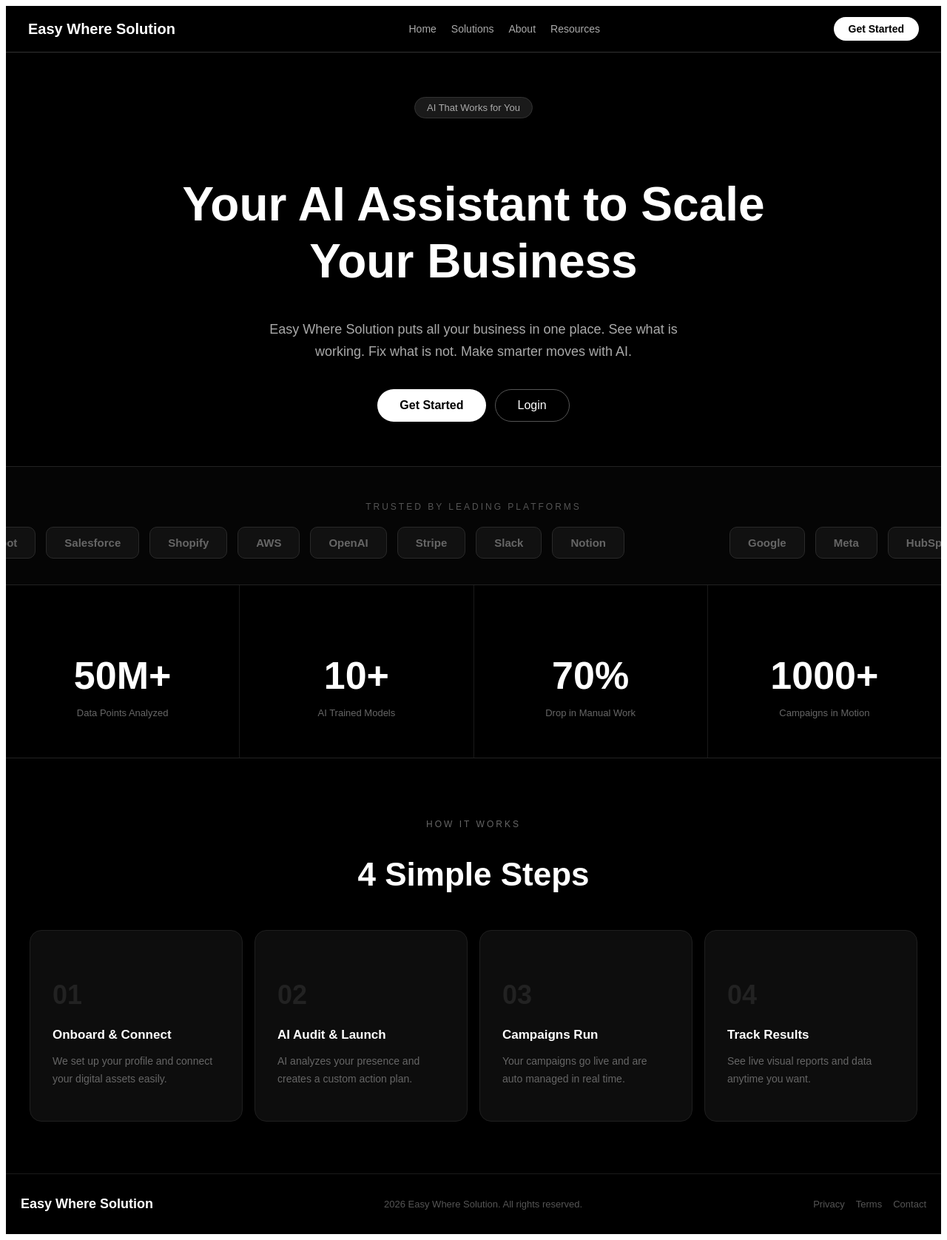
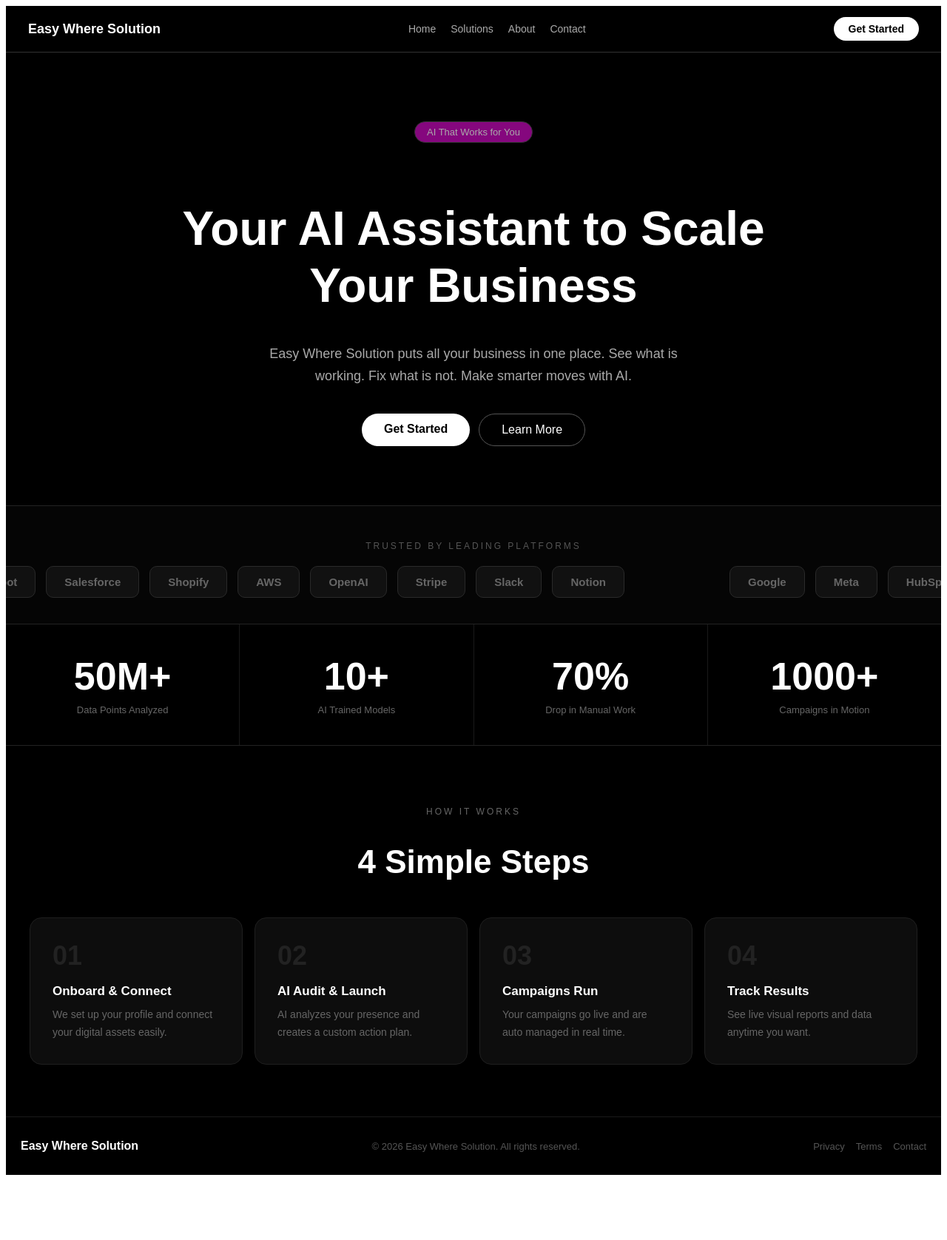
Before and after one commit to bilalnadeem201c-coder/my-website, a Next.js app: page / in a window 1280 px wide. Shown: the whole page at 74% size. After the commit the page ends 1596 px from the top, so only its background shows below. Built offline with nearby package versions, Linux system fonts and the light colour scheme.

Commit message:
css alag kar diya

```diff
--- a/app/page.tsx
+++ b/app/page.tsx
@@ -9,15 +9,13 @@ export default function Home() {
   useEffect(() => {
     setTimeout(() => {
       setSplit(true)
-      setTimeout(() => {
-        setLoading(false)
-      }, 1000)
+      setTimeout(() => setLoading(false), 1000)
     }, 2000)
   }, [])
 
   return (
     <>
-      {/* PRELOADER - SPLIT SCREEN */}
+      {/* ===== PRELOADER ===== */}
       {loading && (
         <>
           <style>{`
@@ -27,58 +25,41 @@ export default function Home() {
             }
           `}</style>
 
-          {/* TOP HALF */}
           <div style={{
-            position: 'fixed',
-            top: 0,
-            left: 0,
-            width: '100%',
-            height: '50%',
-            backgroundColor: '#000',
-            zIndex: 9999,
+            position:'fixed', top:0, left:0,
+            width:'100%', height:'50%',
+            backgroundColor:'#000', zIndex:9999,
+            display:'flex', alignItems:'flex-end',
+            justifyContent:'center', paddingBottom:'10px',
             transform: split ? 'translateY(-100%)' : 'translateY(0)',
-            transition: 'transform 0.9s cubic-bezier(0.76, 0, 0.24, 1)',
-            display: 'flex',
-            alignItems: 'flex-end',
-            justifyContent: 'center',
-            paddingBottom: '10px',
+            transition:'transform 0.9s cubic-bezier(0.76, 0, 0.24, 1)',
           }}>
-            <h1 style={{
-              fontSize: 'clamp(24px, 5vw, 48px)',
-              fontWeight: 'bold',
-              color: 'white',
-              fontFamily: 'Arial, sans-serif',
-              letterSpacing: '6px',
-              animation: 'fadeText 0.8s ease forwards',
-              textAlign: 'center',
-              padding: '0 20px',
+            <p style={{
+              fontSize:'clamp(22px, 5vw, 44px)',
+              fontWeight:'bold', color:'white',
+              fontFamily:'Arial, sans-serif',
+              letterSpacing:'6px', margin:0,
+              animation:'fadeText 0.8s ease forwards',
+              textAlign:'center', padding:'0 20px',
             }}>
               Easy Where Solution
-            </h1>
+            </p>
           </div>
 
-          {/* BOTTOM HALF */}
           <div style={{
-            position: 'fixed',
-            bottom: 0,
-            left: 0,
-            width: '100%',
-            height: '50%',
-            backgroundColor: '#000',
-            zIndex: 9999,
+            position:'fixed', bottom:0, left:0,
+            width:'100%', height:'50%',
+            backgroundColor:'#000', zIndex:9999,
+            display:'flex', alignItems:'flex-start',
+            justifyContent:'center', paddingTop:'10px',
             transform: split ? 'translateY(100%)' : 'translateY(0)',
-            transition: 'transform 0.9s cubic-bezier(0.76, 0, 0.24, 1)',
-            display: 'flex',
-            alignItems: 'flex-start',
-            justifyContent: 'center',
-            paddingTop: '10px',
+            transition:'transform 0.9s cubic-bezier(0.76, 0, 0.24, 1)',
           }}>
             <p style={{
-              fontSize: '13px',
-              color: '#555',
-              fontFamily: 'Arial, sans-serif',
-              letterSpacing: '4px',
-              animation: 'fadeText 0.8s ease forwards',
+              fontSize:'12px', color:'#555',
+              fontFamily:'Arial, sans-serif',
+              letterSpacing:'4px', margin:0,
+              animation:'fadeText 0.8s ease forwards',
             }}>
               AI POWERED SOLUTIONS
             </p>
@@ -86,67 +67,164 @@ export default function Home() {
         </>
       )}
 
-      {/* MAIN WEBSITE */}
-      <main style={{
-        backgroundColor: '#000',
-        color: 'white',
-        minHeight: '100vh',
-        fontFamily: 'Arial, sans-serif',
-        opacity: loading ? 0 : 1,
-        transition: 'opacity 0.5s ease 0.2s',
-      }}>
+      {/* ===== MAIN WEBSITE ===== */}
+      <main
+        role="main"
+        style={{
+          backgroundColor:'#000', color:'white',
+          minHeight:'100vh', fontFamily:'Arial, sans-serif',
+          opacity: loading ? 0 : 1,
+          transition:'opacity 0.5s ease 0.2s',
+        }}
+      >
 
         {/* NAVBAR */}
-        <nav style={{display:'flex',justifyContent:'space-between',alignItems:'center',padding:'15px 30px',borderBottom:'1px solid #333',position:'sticky',top:0,backgroundColor:'#000',zIndex:100,flexWrap:'wrap',gap:'10px'}}>
-          <h1 style={{fontSize:'20px',fontWeight:'bold',margin:0}}>Easy Where Solution</h1>
-          <div style={{display:'flex',gap:'20px',flexWrap:'wrap'}}>
-            <a href="#" style={{color:'#aaa',textDecoration:'none',fontSize:'14px'}}>Home</a>
-            <a href="#" style={{color:'#aaa',textDecoration:'none',fontSize:'14px'}}>Solutions</a>
-            <a href="#" style={{color:'#aaa',textDecoration:'none',fontSize:'14px'}}>About</a>
-            <a href="#" style={{color:'#aaa',textDecoration:'none',fontSize:'14px'}}>Resources</a>
-          </div>
-          <button style={{backgroundColor:'white',color:'black',padding:'8px 20px',borderRadius:'999px',border:'none',fontWeight:'bold',cursor:'pointer',fontSize:'14px'}}>
-            Get Started
-          </button>
-        </nav>
+        <header role="banner">
+          <nav
+            role="navigation"
+            aria-label="Main Navigation"
+            style={{
+              display:'flex', justifyContent:'space-between',
+              alignItems:'center', padding:'15px 30px',
+              borderBottom:'1px solid #333', position:'sticky',
+              top:0, backgroundColor:'#000', zIndex:100,
+              flexWrap:'wrap', gap:'10px',
+            }}
+          >
+            <a href="/" style={{
+              fontSize:'18px', fontWeight:'bold',
+              color:'white', textDecoration:'none',
+            }}>
+              Easy Where Solution
+            </a>
+
+            <div role="menubar" style={{display:'flex',gap:'20px',flexWrap:'wrap'}}>
+              <a role="menuitem" href="#home" style={{color:'#aaa',textDecoration:'none',fontSize:'14px'}}>Home</a>
+              <a role="menuitem" href="#solutions" style={{color:'#aaa',textDecoration:'none',fontSize:'14px'}}>Solutions</a>
+              <a role="menuitem" href="#about" style={{color:'#aaa',textDecoration:'none',fontSize:'14px'}}>About</a>
+              <a role="menuitem" href="#contact" style={{color:'#aaa',textDecoration:'none',fontSize:'14px'}}>Contact</a>
+            </div>
+
+            <a href="#contact" style={{
+              backgroundColor:'white', color:'black',
+              padding:'8px 20px', borderRadius:'999px',
+              textDecoration:'none', fontWeight:'bold',
+              fontSize:'14px', display:'inline-block',
+            }}>
+              Get Started
+            </a>
+          </nav>
+        </header>
 
         {/* HERO */}
-        <section style={{display:'flex',flexDirection:'column',alignItems:'center',textAlign:'center',padding:'60px 20px'}}>
-          <div style={{backgroundColor:'#1a1a1a',color:'#aaa',padding:'6px 16px',borderRadius:'999px',fontSize:'13px',marginBottom:'25px',border:'1px solid #333'}}>
+        <section
+          id="home"
+          aria-labelledby="hero-heading"
+          style={{
+            display:'flex', flexDirection:'column',
+            alignItems:'center', textAlign:'center',
+            padding:'80px 20px',
+          }}
+        >
+          <p style={{
+            backgroundColor:'#85077e', color:'#aaa',
+            padding:'6px 16px', borderRadius:'999px',
+            fontSize:'13px', marginBottom:'25px',
+            border:'1px solid #333', display:'inline-block',
+          }}>
             AI That Works for You
-          </div>
-          <h1 style={{fontSize:'clamp(32px, 6vw, 64px)',fontWeight:'bold',maxWidth:'800px',lineHeight:'1.2',marginBottom:'20px'}}>
+          </p>
+
+          <h1
+            id="hero-heading"
+            style={{
+              fontSize:'clamp(32px, 6vw, 64px)',
+              fontWeight:'bold', maxWidth:'800px',
+              lineHeight:'1.2', marginBottom:'20px',
+            }}
+          >
             Your AI Assistant to Scale Your Business
           </h1>
-          <p style={{fontSize:'clamp(15px, 2vw, 18px)',color:'#aaa',maxWidth:'600px',marginBottom:'35px',lineHeight:'1.7',padding:'0 10px'}}>
-            Easy Where Solution puts all your business in one place. See what is working. Fix what is not. Make smarter moves with AI.
+
+          <p style={{
+            fontSize:'clamp(15px, 2vw, 18px)',
+            color:'#aaa', maxWidth:'600px',
+            marginBottom:'35px', lineHeight:'1.7',
+            padding:'0 10px',
+          }}>
+            Easy Where Solution puts all your business in one place.
+            See what is working. Fix what is not. Make smarter moves with AI.
           </p>
+
           <div style={{display:'flex',gap:'12px',flexWrap:'wrap',justifyContent:'center'}}>
-            <button style={{backgroundColor:'white',color:'black',padding:'12px 30px',borderRadius:'999px',border:'none',fontSize:'16px',fontWeight:'bold',cursor:'pointer'}}>
+            <a href="#contact" style={{
+              backgroundColor:'white', color:'black',
+              padding:'12px 30px', borderRadius:'999px',
+              textDecoration:'none', fontSize:'16px',
+              fontWeight:'bold', display:'inline-block',
+            }}>
               Get Started
-            </button>
-            <button style={{backgroundColor:'transparent',color:'white',padding:'12px 30px',borderRadius:'999px',border:'1px solid #555',fontSize:'16px',cursor:'pointer'}}>
-              Login
-            </button>
+            </a>
+            <a href="#about" style={{
+              backgroundColor:'transparent', color:'white',
+              padding:'12px 30px', borderRadius:'999px',
+              border:'1px solid #555', textDecoration:'none',
+              fontSize:'16px', display:'inline-block',
+            }}>
+              Learn More
+            </a>
           </div>
         </section>
 
         {/* MARQUEE */}
-        <section style={{padding:'35px 0',borderTop:'1px solid #222',borderBottom:'1px solid #222',backgroundColor:'#050505',overflow:'hidden'}}>
-          <p style={{textAlign:'center',color:'#555',marginBottom:'20px',fontSize:'12px',letterSpacing:'3px'}}>
+        <section
+          aria-label="Trusted by leading platforms"
+          style={{
+            padding:'35px 0',
+            borderTop:'1px solid #222',
+            borderBottom:'1px solid #222',
+            backgroundColor:'#050505',
+            overflow:'hidden',
+          }}
+        >
+          <p style={{
+            textAlign:'center', color:'#555',
+            marginBottom:'20px', fontSize:'12px',
+            letterSpacing:'3px',
+          }}>
             TRUSTED BY LEADING PLATFORMS
           </p>
           <Marquee speed={50} gradient={false}>
-            {['Google','Meta','HubSpot','Salesforce','Shopify','AWS','OpenAI','Stripe','Slack','Notion'].map((logo) => (
-              <div key={logo} style={{backgroundColor:'#111',border:'1px solid #2a2a2a',borderRadius:'10px',padding:'12px 24px',marginRight:'14px',fontSize:'15px',fontWeight:'bold',color:'#666',whiteSpace:'nowrap'}}>
-                {logo}
+            {['Google','Meta','HubSpot','Salesforce','Shopify','AWS','OpenAI','Stripe','Slack','Notion'].map((name) => (
+              <div key={name} style={{
+                backgroundColor:'#111',
+                border:'1px solid #2a2a2a',
+                borderRadius:'10px',
+                padding:'12px 24px',
+                marginRight:'14px',
+                fontSize:'15px',
+                fontWeight:'bold',
+                color:'#666',
+                whiteSpace:'nowrap',
+              }}>
+                {name}
               </div>
             ))}
           </Marquee>
         </section>
 
         {/* STATS */}
-        <section style={{display:'grid',gridTemplateColumns:'repeat(auto-fit, minmax(150px, 1fr))',gap:'1px',backgroundColor:'#1a1a1a',borderBottom:'1px solid #222'}}>
+        <section
+          id="about"
+          aria-label="Company Statistics"
+          style={{
+            display:'grid',
+            gridTemplateColumns:'repeat(auto-fit, minmax(150px, 1fr))',
+            gap:'1px',
+            backgroundColor:'#1a1a1a',
+            borderBottom:'1px solid #222',
+          }}
+        >
           {[
             {number:'50M+', label:'Data Points Analyzed'},
             {number:'10+', label:'AI Trained Models'},
@@ -154,41 +232,77 @@ export default function Home() {
             {number:'1000+', label:'Campaigns in Motion'},
           ].map((stat) => (
             <div key={stat.number} style={{textAlign:'center',padding:'40px 15px',backgroundColor:'#000'}}>
-              <h3 style={{fontSize:'clamp(32px, 5vw, 52px)',fontWeight:'bold',marginBottom:'8px'}}>{stat.number}</h3>
-              <p style={{color:'#666',fontSize:'13px'}}>{stat.label}</p>
+              <p style={{fontSize:'clamp(32px, 5vw, 52px)',fontWeight:'bold',margin:'0 0 8px 0'}}>{stat.number}</p>
+              <p style={{color:'#666',fontSize:'13px',margin:0}}>{stat.label}</p>
             </div>
           ))}
         </section>
 
         {/* HOW IT WORKS */}
-        <section style={{padding:'70px 20px'}}>
-          <p style={{textAlign:'center',color:'#666',marginBottom:'10px',fontSize:'12px',letterSpacing:'3px'}}>HOW IT WORKS</p>
-          <h2 style={{textAlign:'center',fontSize:'clamp(28px, 4vw, 44px)',fontWeight:'bold',marginBottom:'50px'}}>4 Simple Steps</h2>
-          <div style={{display:'grid',gridTemplateColumns:'repeat(auto-fit, minmax(220px, 1fr))',gap:'16px',maxWidth:'1200px',margin:'0 auto'}}>
+        <section
+          id="solutions"
+          aria-labelledby="steps-heading"
+          style={{padding:'70px 20px'}}
+        >
+          <p style={{textAlign:'center',color:'#666',marginBottom:'10px',fontSize:'12px',letterSpacing:'3px'}}>
+            HOW IT WORKS
+          </p>
+          <h2
+            id="steps-heading"
+            style={{textAlign:'center',fontSize:'clamp(28px, 4vw, 44px)',fontWeight:'bold',marginBottom:'50px'}}
+          >
+            4 Simple Steps
+          </h2>
+          <div style={{
+            display:'grid',
+            gridTemplateColumns:'repeat(auto-fit, minmax(220px, 1fr))',
+            gap:'16px',
+            maxWidth:'1200px',
+            margin:'0 auto',
+          }}>
             {[
               {num:'01', title:'Onboard & Connect', desc:'We set up your profile and connect your digital assets easily.'},
               {num:'02', title:'AI Audit & Launch', desc:'AI analyzes your presence and creates a custom action plan.'},
               {num:'03', title:'Campaigns Run', desc:'Your campaigns go live and are auto managed in real time.'},
               {num:'04', title:'Track Results', desc:'See live visual reports and data anytime you want.'},
             ].map((step) => (
-              <div key={step.num} style={{backgroundColor:'#0d0d0d',padding:'30px',borderRadius:'16px',border:'1px solid #1f1f1f'}}>
-                <h3 style={{fontSize:'36px',fontWeight:'bold',color:'#222',marginBottom:'15px'}}>{step.num}</h3>
-                <h4 style={{fontSize:'17px',fontWeight:'bold',marginBottom:'10px'}}>{step.title}</h4>
-                <p style={{color:'#666',lineHeight:'1.7',fontSize:'14px'}}>{step.desc}</p>
-              </div>
+              <article key={step.num} style={{
+                backgroundColor:'#0d0d0d',
+                padding:'30px',
+                borderRadius:'16px',
+                border:'1px solid #1f1f1f',
+              }}>
+                <p aria-hidden="true" style={{fontSize:'36px',fontWeight:'bold',color:'#222',margin:'0 0 15px 0'}}>{step.num}</p>
+                <h3 style={{fontSize:'17px',fontWeight:'bold',marginBottom:'10px'}}>{step.title}</h3>
+                <p style={{color:'#666',lineHeight:'1.7',fontSize:'14px',margin:0}}>{step.desc}</p>
+              </article>
             ))}
           </div>
         </section>
 
         {/* FOOTER */}
-        <footer style={{borderTop:'1px solid #1a1a1a',padding:'30px 20px',display:'flex',justifyContent:'space-between',alignItems:'center',flexWrap:'wrap',gap:'15px'}}>
-          <h2 style={{fontSize:'18px',fontWeight:'bold',margin:0}}>Easy Where Solution</h2>
-          <p style={{color:'#555',margin:0,fontSize:'13px'}}>2026 Easy Where Solution. All rights reserved.</p>
-          <div style={{display:'flex',gap:'15px'}}>
-            <a href="#" style={{color:'#555',textDecoration:'none',fontSize:'13px'}}>Privacy</a>
-            <a href="#" style={{color:'#555',textDecoration:'none',fontSize:'13px'}}>Terms</a>
-            <a href="#" style={{color:'#555',textDecoration:'none',fontSize:'13px'}}>Contact</a>
-          </div>
+        <footer
+          id="contact"
+          role="contentinfo"
+          style={{
+            borderTop:'1px solid #1a1a1a',
+            padding:'30px 20px',
+            display:'flex',
+            justifyContent:'space-between',
+            alignItems:'center',
+            flexWrap:'wrap',
+            gap:'15px',
+          }}
+        >
+          <p style={{fontSize:'16px',fontWeight:'bold',margin:0}}>Easy Where Solution</p>
+          <p style={{color:'#555',margin:0,fontSize:'13px'}}>
+            © 2026 Easy Where Solution. All rights reserved.
+          </p>
+          <nav aria-label="Footer Navigation" style={{display:'flex',gap:'15px'}}>
+            <a href="/privacy" style={{color:'#555',textDecoration:'none',fontSize:'13px'}}>Privacy</a>
+            <a href="/terms" style={{color:'#555',textDecoration:'none',fontSize:'13px'}}>Terms</a>
+            <a href="#contact" style={{color:'#555',textDecoration:'none',fontSize:'13px'}}>Contact</a>
+          </nav>
         </footer>
 
       </main>
```
